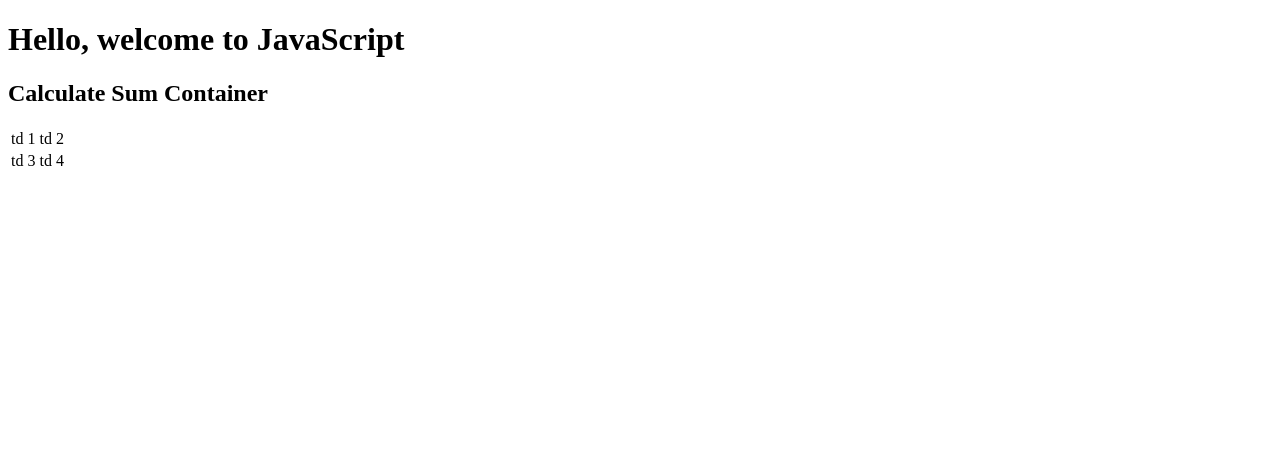
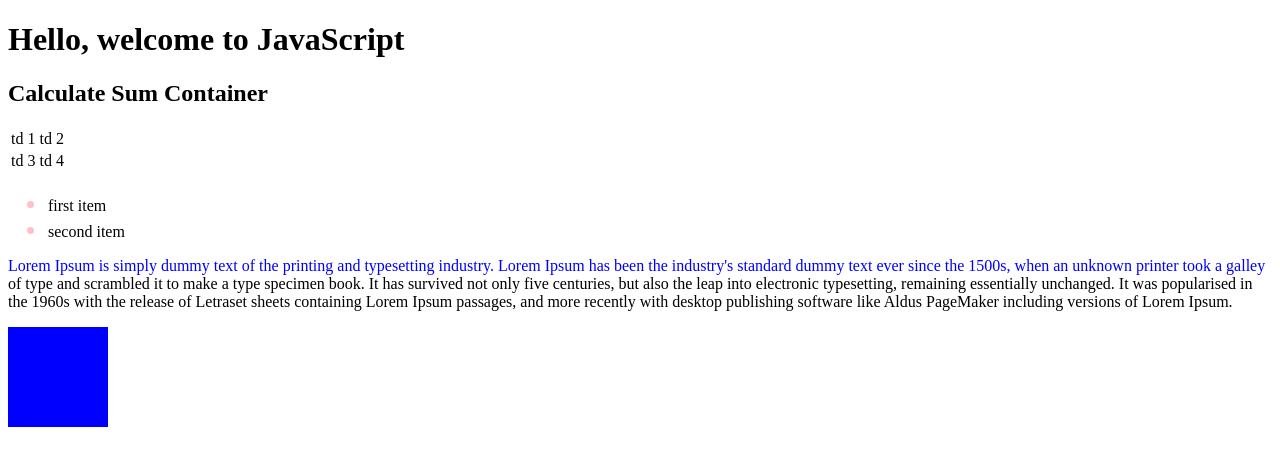
Before and after one commit to duttrohan0302/acciojob-module5-js-css, a plain HTML site: page 1.20-09-2022/js-intro.html in a window 1280 px wide. Drawn offline with Linux system fonts and the light colour scheme.

Commit message:
resources

```diff
--- a/1.20-09-2022/js-intro.html
+++ b/1.20-09-2022/js-intro.html
@@ -5,6 +5,7 @@
     <meta http-equiv="X-UA-Compatible" content="IE=edge">
     <meta name="viewport" content="width=device-width, initial-scale=1.0">
     <title>JS Intro</title>
+    <link rel="stylesheet" href="style.css">
     <!-- <script>
         // Not the best place to put the script tag
     </script> -->
@@ -31,8 +32,14 @@
             </tr>
         </table>
     </div>
+    <ul>
+        <li>first item</li>
+        <li>second item</li>
+    </ul>
+    <p>Lorem Ipsum is simply dummy text of the printing and typesetting industry. Lorem Ipsum has been the industry's standard dummy text ever since the 1500s, when an unknown printer took a galley of type and scrambled it to make a type specimen book. It has survived not only five centuries, but also the leap into electronic typesetting, remaining essentially unchanged. It was popularised in the 1960s with the release of Letraset sheets containing Lorem Ipsum passages, and more recently with desktop publishing software like Aldus PageMaker including versions of Lorem Ipsum.</p>
+    <div class="xyz">
 
-
+    </div>
     <script>
         // Internal JS
         // Best place to put script tag
--- a/1.20-09-2022/style.css
+++ b/1.20-09-2022/style.css
@@ -10,3 +10,45 @@
 .xyz2{
     background-color: var(--bgColor);
 }
+
+p::first-line{
+    color: blue;
+}
+
+::marker{
+    color: pink;
+    font-size: 25px;
+}
+
+/* Psuedo Classes */
+/* unvisted */
+a:link{
+    color: pink;
+}
+
+/* already visited */
+a:visited{
+
+}
+
+/* hovering */
+div:hover{
+
+}
+
+/* clicking on it */
+a:active{
+
+}
+
+.xyz{
+    /* transition: ; */
+    width: 100px;
+    height: 100px;
+    background: blue;
+    transition: width 3s;
+}
+
+.xyz:hover{
+    width: 300px;
+}
```
Also changed, not shown: 1 other file.
